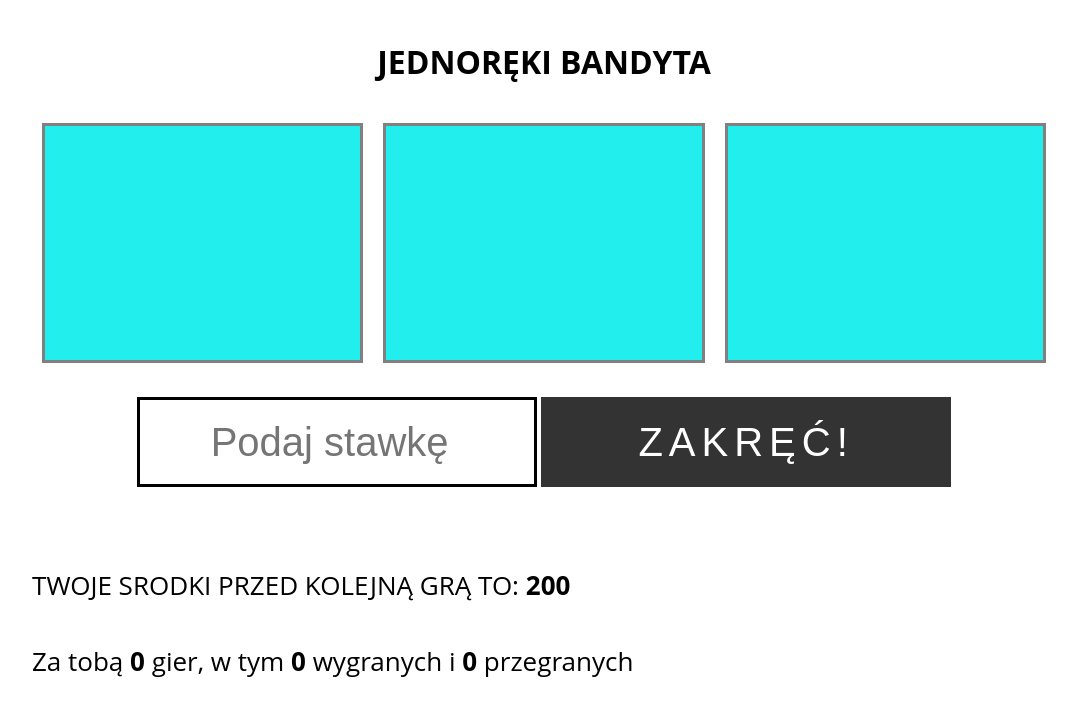
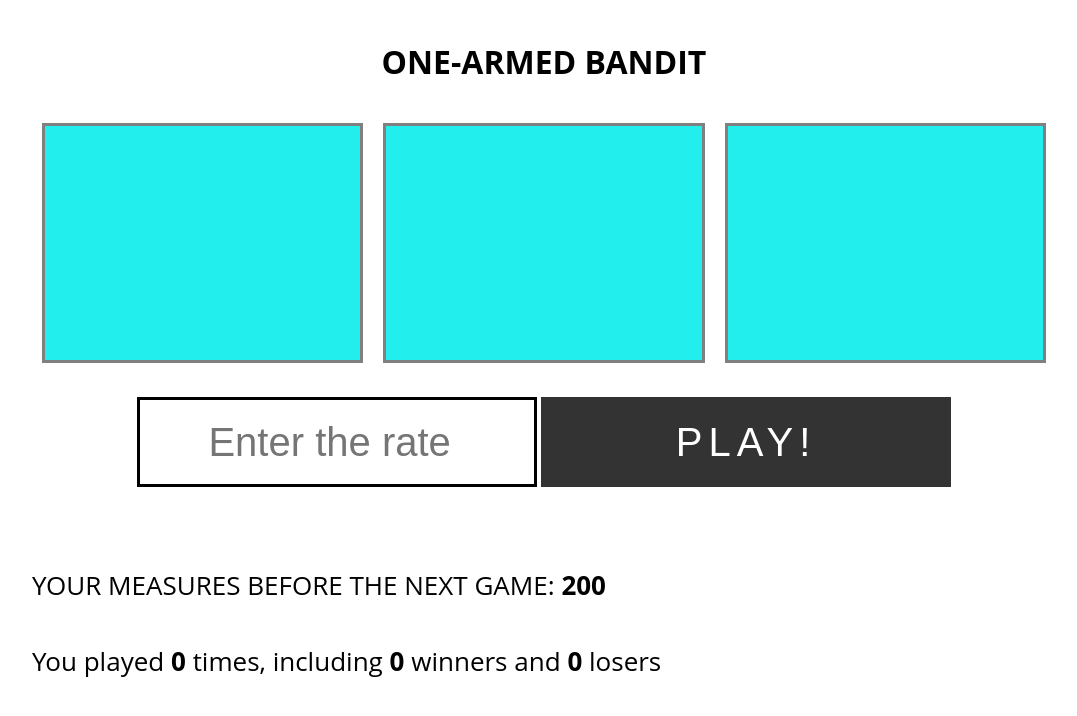
Before and after one commit to Krystian2017/One-armed_bandit-Game, a plain HTML site: page index.html in a window 1280 px wide. Shown: the whole page, without its empty margins (96-1173 px from the left). Drawn offline with Linux system fonts and the light colour scheme.

Commit message:
One-armed bandit

```diff
--- a/Draw.js
+++ b/Draw.js
@@ -7,7 +7,7 @@ class Draw {
 
  drawResult() {
   let colors = [];
-  //uzupełnianie poprzez losowanie
+  //topping up by drawing lots
   for (let i = 0; i < this.options.length; i++) {
    const index = Math.floor(Math.random() * this.options.length)
    const color = this.options[index]
--- a/Game.js
+++ b/Game.js
@@ -39,11 +39,11 @@ class Game {
  }
 
  startGame() {
-  if (this.inputBid.value < 1) return alert('Kwota, którą chcesz grać jest za mała!')
+  if (this.inputBid.value < 1) return alert('The amount you want to play is too small!')
   const bid = Math.floor(this.inputBid.value);
 
   if (!this.wallet.checkCanPlay(bid)) {
-   return alert("masz za mało środków lub podana została nieprawidłowa wartość")
+   return alert("you do not have enough funds or you entered the wrong value")
   }
 
   this.wallet.changeWallet(bid, '-');
--- a/Wallet.js
+++ b/Wallet.js
@@ -1,10 +1,10 @@
 class Wallet {
  constructor(money) {
   let _money = money;
-  //pobieranie aktualnej zawartości portfela
+  //Downloading current wallet content
   this.getWalletValue = () => _money;
 
-  //Sprawdzanie czy użytkonik ma odpowiednią ilość środków
+  //Checking if the user has sufficient funds
 
   this.checkCanPlay = value => {
    if (_money >= value) return true;
--- a/index.html
+++ b/index.html
@@ -5,14 +5,15 @@
   <meta charset="UTF-8">
   <meta name="viewport" content="width=device-width, initial-scale=1.0">
   <meta http-equiv="X-UA-Compatible" content="ie=edge">
-  <title>Jednoręki bandyta</title>
+  <title>One-armed bandit
+  </title>
   <link rel="stylesheet" href="style.css">
 </head>
 
 <body>
   <div class="wrap">
 
-    <h1>Jednoręki bandyta</h1>
+    <h1>One-armed bandit</h1>
 
     <section class="game">
       <div class="color"></div>
@@ -21,15 +22,15 @@
     </section>
 
     <section class="play">
-      <input type="number" placeholder="Podaj stawkę" id="bid">
-      <button id="start">Zakręć!</button>
+      <input type="number" placeholder="Enter the rate" id="bid">
+      <button id="start">Play!</button>
     </section>
 
-    <section class="panel">TWOJE SRODKI PRZED KOLEJNĄ GRĄ TO: <span class="wallet"></span></section>
+    <section class="panel">YOUR MEASURES BEFORE THE NEXT GAME: <span class="wallet"></span></section>
 
     <section class="score">
-      <span class="result"></span> Za tobą <span class="number"></span> gier, w tym <span class="win"></span> wygranych
-      i <span class="loss"></span> przegranych
+      <span class="result"></span> You played <span class="number"></span> times, including <span class="win"></span> winners
+      and <span class="loss"></span> losers
     </section>
 
   </div>
```
